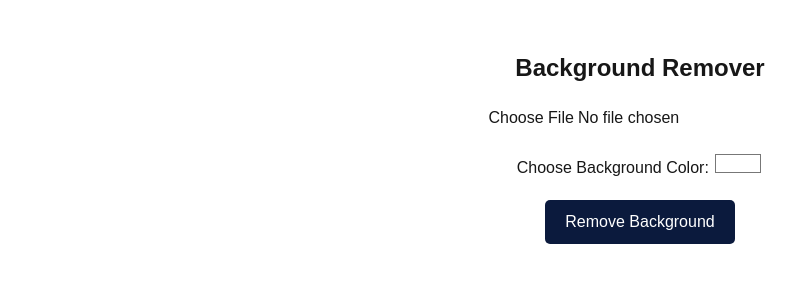
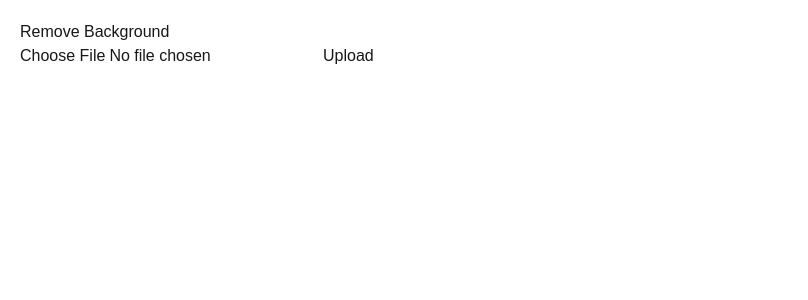
Before and after one commit to BLOUDANJEWELLERY/Pixora, a Next.js app in the folder bg/: page /remove-bg in a window 1280 px wide. Shown: the top 300 px of the page, without its empty margins (0-808 px from the left). Built offline with nearby package versions, Linux system fonts and the light colour scheme.

Commit message:
Update remove-bg.js

```diff
--- a/bg/pages/remove-bg.js
+++ b/bg/pages/remove-bg.js
@@ -1,101 +1,43 @@
 import { useState } from "react";
 
 export default function RemoveBgPage() {
-  const [file, setFile] = useState(null);
-  const [bgColor, setBgColor] = useState("#ffffff");
-  const [processedImage, setProcessedImage] = useState(null);
-  const [loading, setLoading] = useState(false);
+  const [preview, setPreview] = useState(null);
 
-  const handleFileChange = (e) => {
-    setFile(e.target.files[0]);
-    setProcessedImage(null);
-  };
+  const handleSubmit = async (e) => {
+    e.preventDefault();
+    const file = e.target.image.files[0];
+    if (!file) return;
 
-  const handleProcess = async () => {
-    if (!file) return alert("Please upload an image");
+    const formData = new FormData();
+    formData.append("image", file);
 
-    setLoading(true);
+    const res = await fetch("/api/remove-bg", {
+      method: "POST",
+      body: formData,
+    });
 
-    const reader = new FileReader();
-    reader.readAsDataURL(file);
-    reader.onloadend = async () => {
-      const base64 = reader.result.split(",")[1];
-
-      try {
-        const res = await fetch("/api/remove-bg", {
-          method: "POST",
-          headers: { "Content-Type": "application/json" },
-          body: JSON.stringify({ imageBase64: base64, bgColor }),
-        });
-
-        if (!res.ok) throw new Error("Failed to process image");
-
-        const blob = await res.blob();
-        const url = URL.createObjectURL(blob);
-        setProcessedImage(url);
-      } catch (err) {
-        alert("Error: " + err.message);
-      } finally {
-        setLoading(false);
-      }
-    };
+    if (res.ok) {
+      const blob = await res.blob();
+      setPreview(URL.createObjectURL(blob));
+    } else {
+      const error = await res.json();
+      alert("Error: " + error.error);
+    }
   };
 
   return (
-    <div style={{ maxWidth: 600, margin: "50px auto", textAlign: "center" }}>
-      <h1 style={{ fontSize: "24px", fontWeight: "bold", marginBottom: "20px" }}>
-        Background Remover
-      </h1>
+    <div style={{ padding: 20 }}>
+      <h1>Remove Background</h1>
+      <form onSubmit={handleSubmit}>
+        <input type="file" name="image" accept="image/*" />
+        <button type="submit">Upload</button>
+      </form>
 
-      <input type="file" accept="image/*" onChange={handleFileChange} />
-      <div style={{ margin: "20px 0" }}>
-        <label>Choose Background Color: </label>
-        <input
-          type="color"
-          value={bgColor}
-          onChange={(e) => setBgColor(e.target.value)}
-        />
-      </div>
-
-      <button
-        onClick={handleProcess}
-        disabled={loading}
-        style={{
-          padding: "10px 20px",
-          background: "#0b1a3d",
-          color: "#fff",
-          border: "none",
-          borderRadius: "5px",
-          cursor: "pointer",
-        }}
-      >
-        {loading ? "Processing..." : "Remove Background"}
-      </button>
-
-      {processedImage && (
-        <div style={{ marginTop: "20px" }}>
-          <h2>Processed Image:</h2>
-          <img
-            src={processedImage}
-            alt="Processed"
-            style={{ maxWidth: "100%", border: "1px solid #ccc" }}
-          />
-          <div style={{ marginTop: "10px" }}>
-            <a
-              href={processedImage}
-              download="processed.png"
-              style={{
-                display: "inline-block",
-                padding: "10px 20px",
-                background: "#c7a332",
-                color: "#fff",
-                borderRadius: "5px",
-                textDecoration: "none",
-              }}
-            >
-              Download
-            </a>
-          </div>
+      {preview && (
+        <div>
+          <h3>Result:</h3>
+          <img src={preview} alt="Processed" style={{ maxWidth: "400px" }} />
+          <a href={preview} download="output.png">Download</a>
         </div>
       )}
     </div>
```
